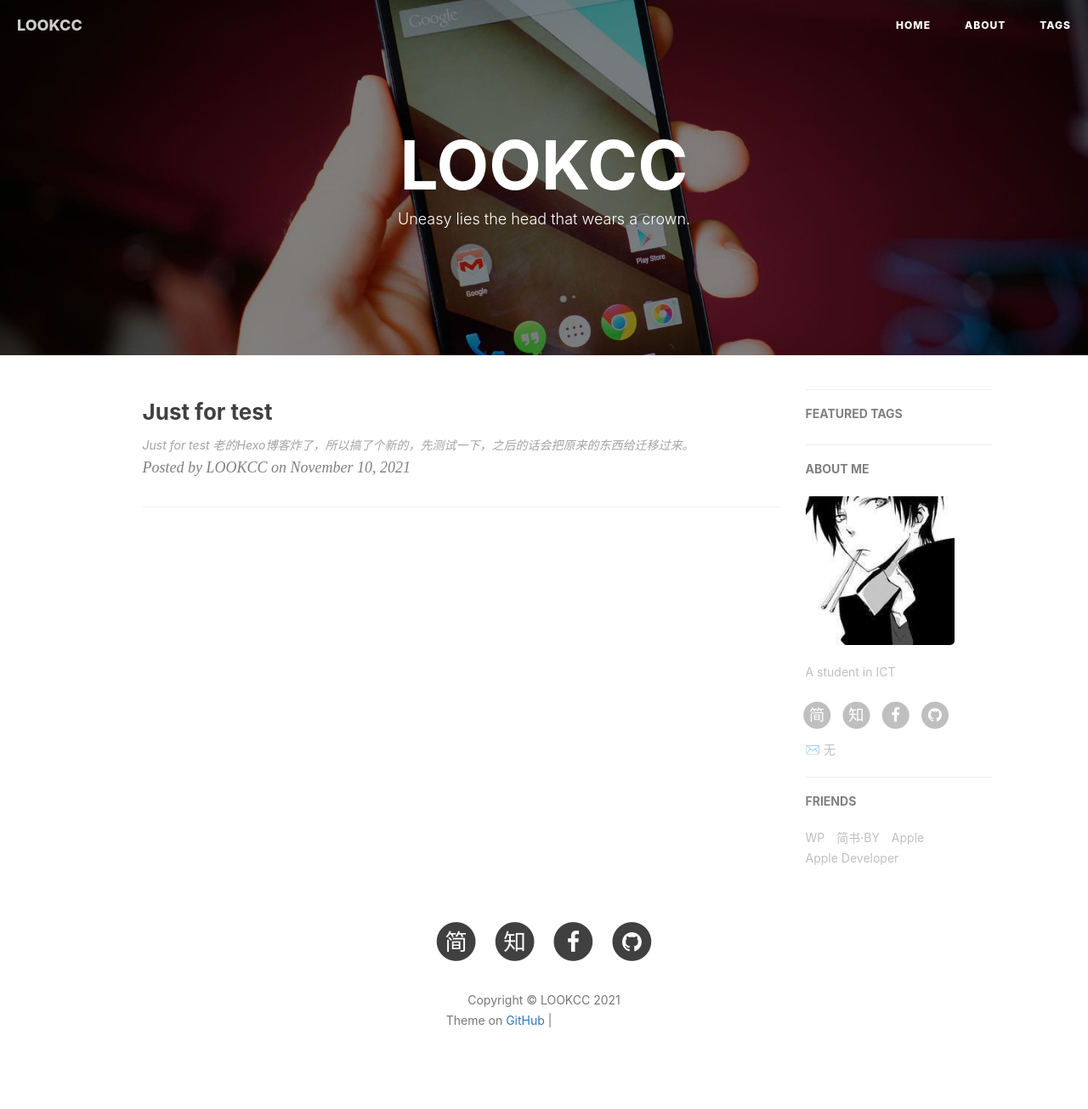
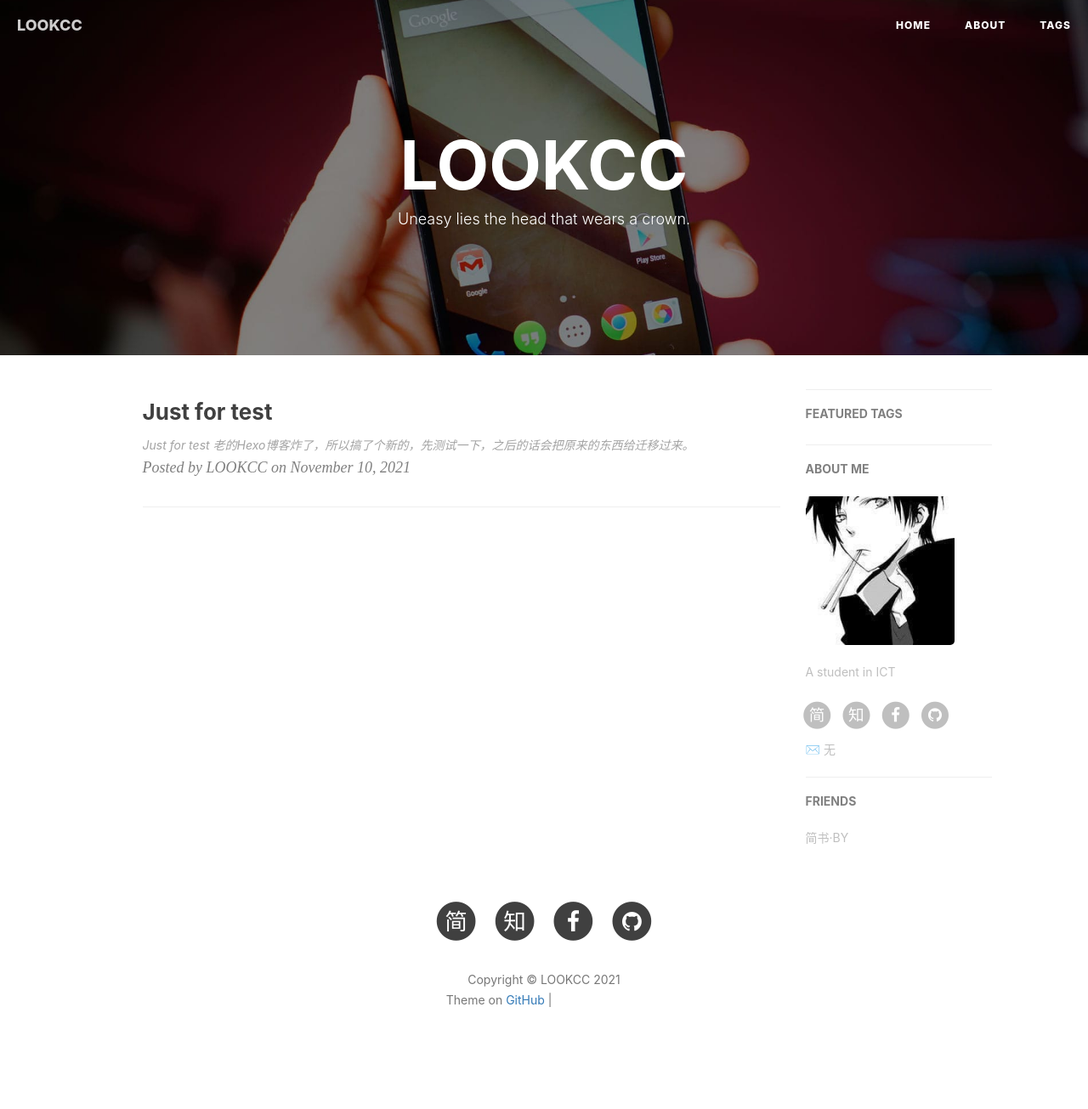
Before and after one commit to LOOKCC/LOOKCC.github.io, a Jekyll site: the page built from index.html, in a window 1280 px wide. Shown: the whole page at 85% size. Built offline with Jekyll 4.4.1, drawn with Linux system fonts in a browser that asks for light colours; nearby versions of some CDN libraries; the list of posts is cut into pages by our own code; comment, search, counter and statistics services are not loaded; after the commit the page ends 1281 px from its top, so only the background shows below that; some of the changed lines change nothing that is shown; grey boxes are pictures that could not be loaded.

Commit message:
Update _config.yml

```diff
--- a/_config.yml
+++ b/_config.yml
@@ -95,17 +95,19 @@ service-worker: true
 
 # Friends
 friends: [
+#     {
+#         title: "WP",
+#         href: "https://wangpei.ink"
+#     },
     {
-        title: "WP",
-        href: "https://wangpei.ink"
-    },{
         title: "简书·BY",
         href: "http://www.jianshu.com/u/e71990ada2fd"
-    },{
-        title: "Apple",
-        href: "https://apple.com"
-    },{
-        title: "Apple Developer",
-        href: "https://developer.apple.com/"
-    }
+    },
+#     {
+#         title: "Apple",
+#         href: "https://apple.com"
+#     },{
+#         title: "Apple Developer",
+#         href: "https://developer.apple.com/"
+#     }
 ]
```
